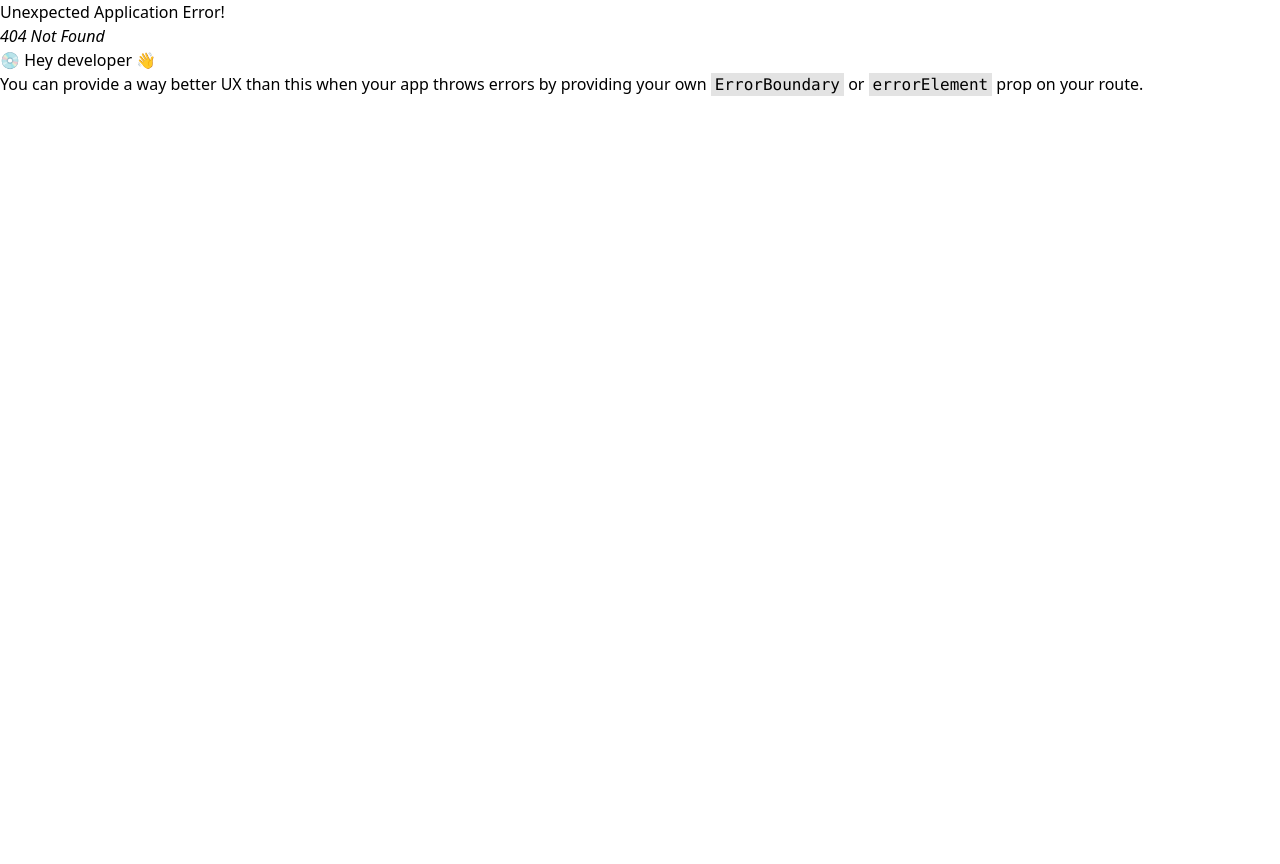
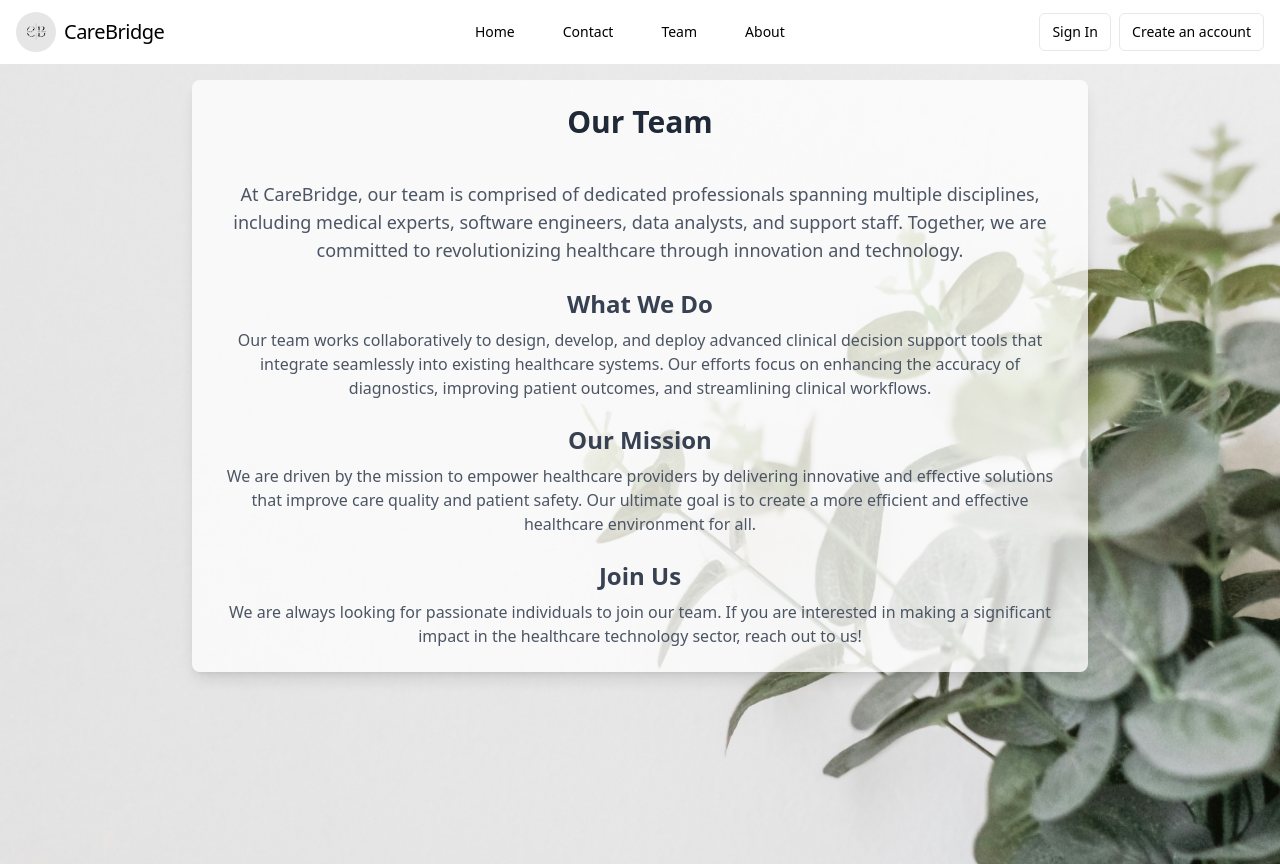
Before and after one commit to AarishShah/CareBridge, a React (Vite) app in the folder frontend/: page /team in a window 1280 px wide. Before the commit this address had no page. Before the commit the page ends 800 px from the top, so only its background shows below. Built offline with nearby package versions, Linux system fonts and the light colour scheme.

Commit message:
feat: Add AboutPage and TeamPage components to handle information about the company and team

```diff
--- a/frontend/src/App.jsx
+++ b/frontend/src/App.jsx
@@ -22,6 +22,8 @@ import ContactForm from "./components/header-links/ContactForm";
 import ReadAllPrescriptions from "./components/dashboards/prescription/ReadAllPrescriptions";
 import CreatePrescriptionForm from "./components/dashboards/prescription/CreatePrescriptionForm";
 import CreatePrescription from "./components/dashboards/prescription/CreatePrescription";
+import AboutPage from "./components/header-links/AboutPage";
+import TeamPage from "./components/header-links/TeamPage";
 
 
 const queryClient = new QueryClient();
@@ -70,6 +72,8 @@ const router = createBrowserRouter([
   { path: "/create-prescription", element: <CreatePrescription /> },
   { path: "/create-prescription/:id", element: <CreatePrescriptionForm /> },
   { path: "/contact", element: <ContactForm /> },
+  { path: "/about", element: <AboutPage /> },
+  { path: "/team", element: <TeamPage /> },
 ]);
 
 function App() {
--- /dev/null
+++ b/frontend/src/components/header-links/AboutPage.jsx
@@ -0,0 +1,31 @@
+import React from 'react';
+import backgroundImage from '../../assets/8.png'; // Ensure the path matches your project structure
+import Header from '../Header';
+const AboutPage = () => {
+    return (
+        <>
+          <Header/>
+      <div className="min-h-screen flex flex-col justify-center items-center p-4"
+           style={{ backgroundImage: `url(${backgroundImage})`, backgroundSize: 'cover' }}>
+        <div className="bg-white bg-opacity-75 shadow-xl p-6 rounded-lg text-center">
+          <h1 className="text-3xl font-semibold text-gray-800">About CareBridge</h1>
+          <p className="mt-4 text-lg text-gray-600 max-w-xl mx-auto">
+            CareBridge is a state-of-the-art Clinical Decision Support System designed to
+            enhance healthcare delivery by providing critical insights and analytics at the point of care.
+            Our system integrates seamlessly with existing healthcare infrastructures, offering
+            real-time data analysis to support clinical decisions.
+          </p>
+          <div className="mt-10">
+            <h3 className="text-xl font-semibold text-gray-700">Our Mission</h3>
+            <p className="mt-4 text-lg text-gray-600 max-w-xl mx-auto">
+              Our mission is to empower healthcare providers with innovative tools that improve the quality of care,
+              enhance patient outcomes, and optimize clinical workflows.
+            </p>
+          </div>
+        </div>
+      </div>
+      </>
+    );
+  };
+
+  export default AboutPage;
--- a/frontend/src/components/header-links/ContactForm.jsx
+++ b/frontend/src/components/header-links/ContactForm.jsx
@@ -1,8 +1,11 @@
 import React from 'react';
+import Header from '../Header';
 import backgroundImage from '../../assets/8.png'; // Adjust the path as necessary
 
 function ContactForm() {
     return (
+        <>
+        <Header/>
         <div className="relative text-center p-5 h-screen">
             <img src={backgroundImage} className="absolute inset-0 w-full h-full object-cover" alt="Background" />
             <div className="relative z-10 flex flex-col justify-center items-center h-full">
@@ -16,6 +19,7 @@ function ContactForm() {
                 </div>
             </div>
         </div>
+        </>
     );
 }
 
--- /dev/null
+++ b/frontend/src/components/header-links/TeamPage.jsx
@@ -0,0 +1,39 @@
+import Header from '../Header';
+import backgroundImage from '../../assets/8.png'; // Ensure the path matches your project structure
+
+const TeamPage = () => {
+  return (
+    <>
+      <Header/>
+    <div className="min-h-screen flex flex-col items-center p-4"
+         style={{ backgroundImage: `url(${backgroundImage})`, backgroundSize: 'cover', backgroundPosition: 'center' }}>
+      <div className="bg-white bg-opacity-75 rounded-lg shadow-lg p-6 max-w-4xl text-center">
+        <h1 className="text-3xl font-semibold text-gray-800 mb-10">Our Team</h1>
+        <p className="text-lg text-gray-600">
+          At CareBridge, our team is comprised of dedicated professionals spanning multiple disciplines, including medical experts, software engineers, data analysts, and support staff. Together, we are committed to revolutionizing healthcare through innovation and technology.
+        </p>
+        <div className="mt-6">
+          <h2 className="text-2xl font-semibold text-gray-700">What We Do</h2>
+          <p className="text-gray-600 mt-2">
+            Our team works collaboratively to design, develop, and deploy advanced clinical decision support tools that integrate seamlessly into existing healthcare systems. Our efforts focus on enhancing the accuracy of diagnostics, improving patient outcomes, and streamlining clinical workflows.
+          </p>
+        </div>
+        <div className="mt-6">
+          <h2 className="text-2xl font-semibold text-gray-700">Our Mission</h2>
+          <p className="text-gray-600 mt-2">
+            We are driven by the mission to empower healthcare providers by delivering innovative and effective solutions that improve care quality and patient safety. Our ultimate goal is to create a more efficient and effective healthcare environment for all.
+          </p>
+        </div>
+        <div className="mt-6">
+          <h2 className="text-2xl font-semibold text-gray-700">Join Us</h2>
+          <p className="text-gray-600 mt-2">
+            We are always looking for passionate individuals to join our team. If you are interested in making a significant impact in the healthcare technology sector, reach out to us!
+          </p>
+        </div>
+      </div>
+    </div>
+    </>
+  );
+};
+
+export default TeamPage;
```
